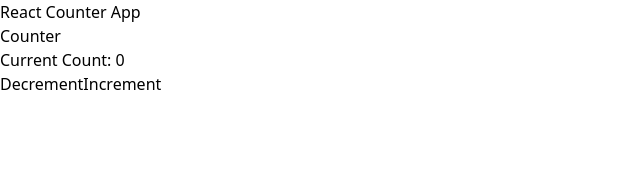
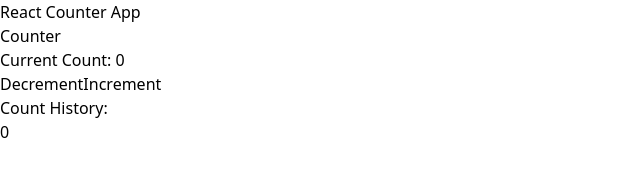
Before and after one commit to millan-figueroa-pscoursework/lab-10.1-react-counter, a React (Vite) app: page / in a window 1280 px wide. Shown: the top 194 px of the page, without its empty margins (0-640 px from the left). Built offline with nearby package versions, Linux system fonts and the light colour scheme.

Commit message:
Adds history tracking for count values

```diff
--- a/src/components/AdvancedCounter.tsx
+++ b/src/components/AdvancedCounter.tsx
@@ -1,22 +1,44 @@
 import { useState } from "react";
 
 const AdvancedCounter: React.FC = () => {
+  // current count starts at 0
   const [count, setCount] = useState<number>(0);
+
+  // step value for now fixed at 1
   const [step] = useState<number>(1);
 
-  const increment = () => setCount((prev) => prev + step);
-  const decrement = () => setCount((prev) => prev - step);
+  // history array to keep track of cout values
+  const [history, setHistory] = useState<number[]>([0]);
+
+  // increment function increases count by step (1) and updates history
+  const increment = () => {
+    setCount((prev) => {
+      const next = prev + step;
+      setHistory((h) => [...h, next]);
+      return next;
+    });
+  };
+
+  // decrement function decreases count by step (1) and updates history
+  const decrement = () => {
+    setCount((prev) => {
+      const next = prev - step;
+      setHistory((h) => [...h, next]);
+      return next;
+    });
+  };
 
   return (
     <div>
       <h1>Counter</h1>
-
       <p>Current Count: {count}</p>
-
       <div>
         <button onClick={decrement}>Decrement</button>
         <button onClick={increment}>Increment</button>
       </div>
+      <h3>Count History:</h3>
+      {/* .join() method to convert array into a single string */}
+      <p>{history.join(", ")}</p>
     </div>
   );
 };
```
Also changed, not shown: 1 other file (tests, documents, lock files or other folders).
